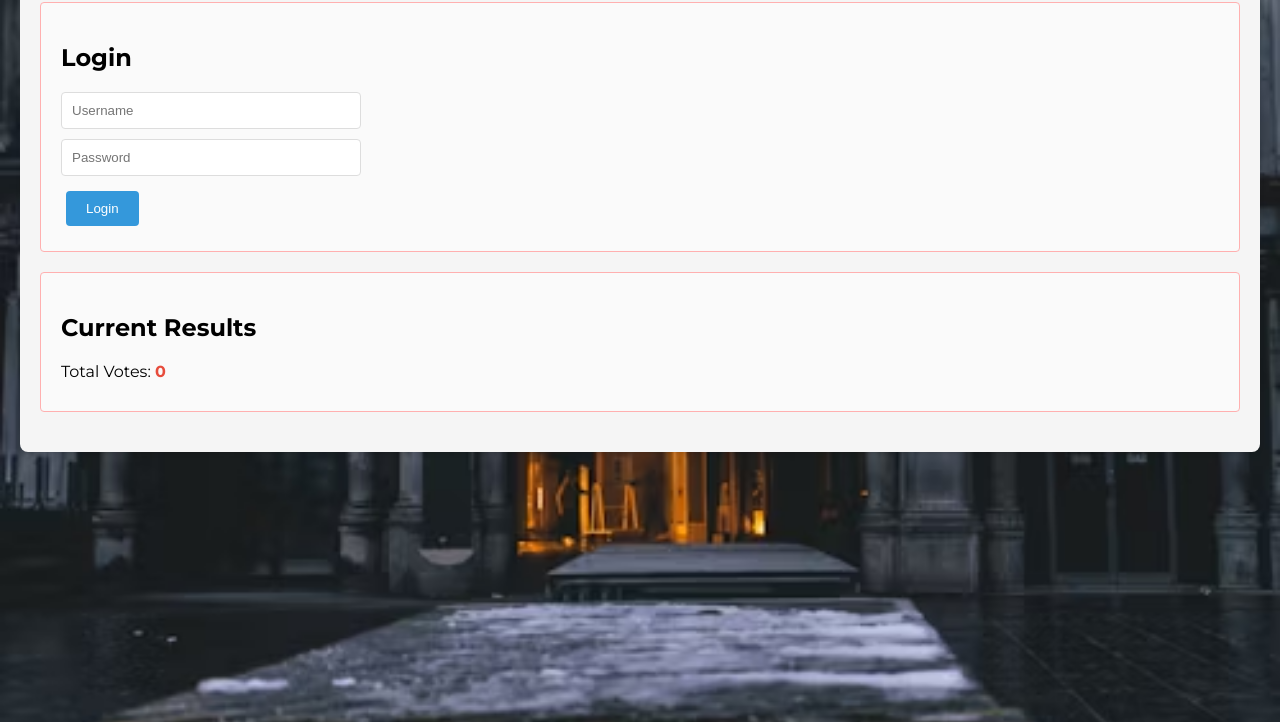
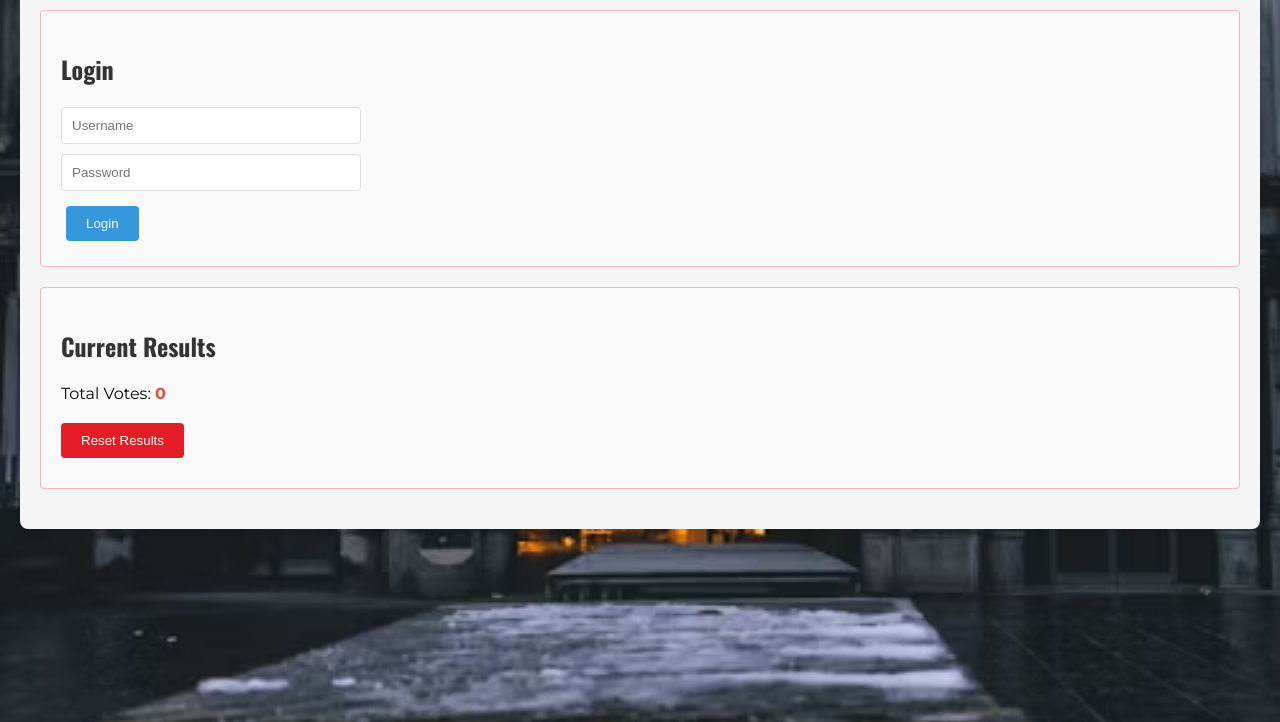
Before and after one commit to MaginaBrian/end-of-phase-1, a website: page index.html in a window 1280 px wide. Shown: the part 118-840 px from the top of the page. Drawn offline with nearby package versions, Linux system fonts and the light colour scheme; no server answers.

Commit message:
adding a reset button and function

```diff
--- a/css/style.css
+++ b/css/style.css
@@ -1,17 +1,17 @@
 @import url('https://fonts.googleapis.com/css2?family=Montserrat:ital,wght@0,100..900;1,100..900&family=Oswald:wght@200..700&display=swap');
 
 :root {
-	--header-font: 'Oswald', serif;
-	--body-font: 'Montserrat', serif;
-	--primary-white: #f5f5f5;
-	--tertiary-color: #e31c25;
+    --header-font: 'Oswald', serif;
+    --body-font: 'Montserrat', serif;
+    --primary-white: #f5f5f5;
+    --tertiary-color: #e31c25;
+}
 
-}
 body {
     font-family: var(--body-font);
     margin: 0;
     padding: 20px;
-    background-color:var(--primary-white);
+    background-color: var(--primary-white);
     background-image: url('../images/vote6.png');
     background-size: cover;
     background-position: center;
@@ -27,19 +27,24 @@ body {
     border-radius: 8px;
     box-shadow: 0 2px 4px rgba(0,0,0,0.1);
     height: auto;
-
 }
 
 h1 {
     text-align: center;
     color: #BB9DF5;
     margin-bottom: 20px;
+    font-family: var(--header-font);
+}
+
+h2 {
+    font-family: var(--header-font);
+    color: #333;
 }
 
 .login-section, .voting-section, .results-section {
     margin: 20px 0;
     padding: 20px;
-    border: 1px solid  #FFB0B0;
+    border: 1px solid #FFB0B0;
     border-radius: 4px;
     background-color: #fafafa;
 }
@@ -84,6 +89,22 @@ button:hover, .submit-btn:hover {
     background-color: #2980b9;
 }
 
+/* Specific styling for reset button */
+.reset-btn {
+    background-color: var(--tertiary-color); /* Using the red from root variables */
+    color: white;
+    padding: 10px 20px;
+    border: none;
+    border-radius: 4px;
+    cursor: pointer;
+    transition: background-color 0.3s ease;
+    margin: 10px 0;
+}
+
+.reset-btn:hover {
+    background-color: #c1171f; /* Darker shade of red for hover */
+}
+
 .results-section p {
     margin: 10px 0;
     font-size: 16px;
--- a/index.html
+++ b/index.html
@@ -21,13 +21,13 @@
             <h2>Cast Your Vote</h2>
             <form id="voteForm" class="candidates"></form>
             <button onclick="handleVoteSubmit()" class="submit-btn">Submit Vote</button>
-
         </div>
 
         <div class="results-section" id="resultsSection">
             <h2>Current Results</h2>
             <div id="results"></div>
             <p>Total Votes: <span id="totalVotes">0</span></p>
+            <button onclick="resetResults()" class="reset-btn">Reset Results</button>
         </div>
     </div>
     <script src="js/index.js"></script>
--- a/js/index.js
+++ b/js/index.js
@@ -58,7 +58,7 @@ function showCandidates() {
         form.innerHTML += `
             <label>
                 <input type="radio" name="candidate" value="${candidate.name}">
-                <img src="${candidate.imageUrl}" alt="${candidate.name}" style="width: 50px; height: 50px; margin-right: 10px;">
+                <img src="${candidate.imageUrl}" alt="${candidate.name}" style="width: 50px; height: 50px; margin-right: 10px; border-radius: 80%;">
                 ${candidate.name}
             </label><br>
         `;
@@ -71,7 +71,7 @@ function showResults() {
     votingSystem.candidates.forEach(candidate => {
         results.innerHTML += `
             <p>
-                <img src="${candidate.imageUrl}" alt="${candidate.name}" style="width: 50px; height: 50px;  margin-right: 10px;">
+                <img src="${candidate.imageUrl}" alt="${candidate.name}" style="width: 50px; height: 50px; margin-right: 10px; border-radius: 80%;">
                 ${candidate.name}: <span>${votingSystem.votes[candidate.name] || 0}</span> votes
             </p>
         `;
@@ -137,3 +137,27 @@ function handleVoteSubmit() {
 
     submitVote(selected.value);
 }
+
+function resetResults() {
+    fetch('http://localhost:3000/votes', {
+        method: 'DELETE',
+        headers: {
+            'Content-Type': 'application/json',
+        }
+    })
+    .then(response => {
+        if (response.ok) {
+            // Reset local state
+            votingSystem.votes = {};
+            votingSystem.votedUsers = [];
+            votingSystem.candidates.forEach(candidate => {
+                votingSystem.votes[candidate.name] = 0;
+            });
+            showResults();
+            alert('Voting results have been reset!');
+        } else {
+            alert('Failed to reset voting results!');
+        }
+    })
+    .catch(error => console.error('Error resetting votes:', error));
+}
```
